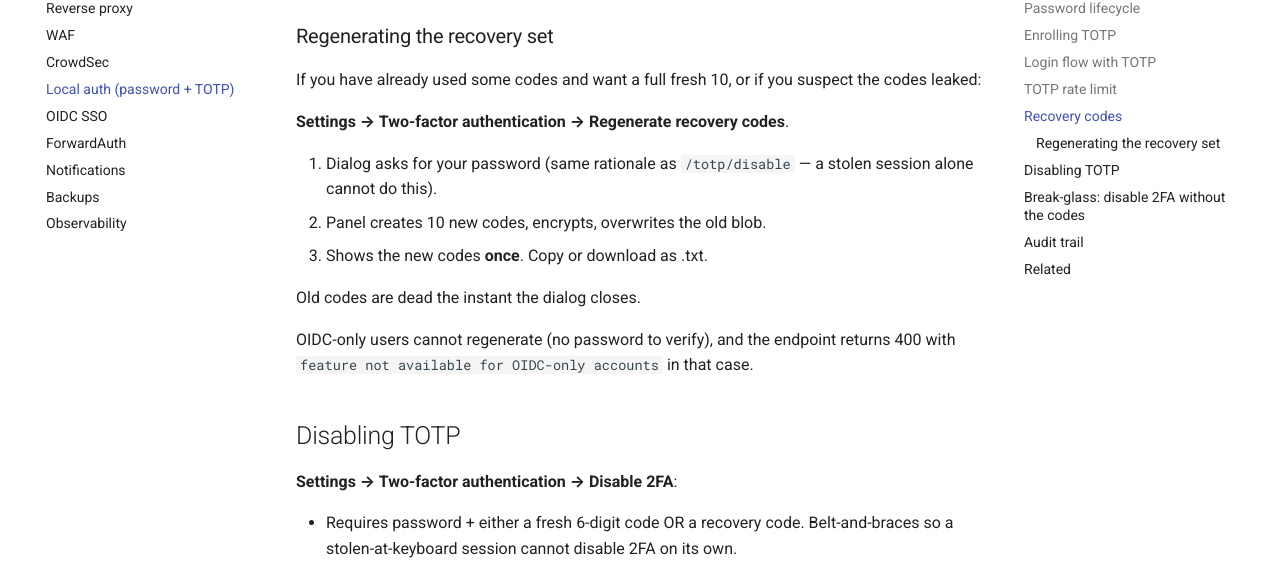
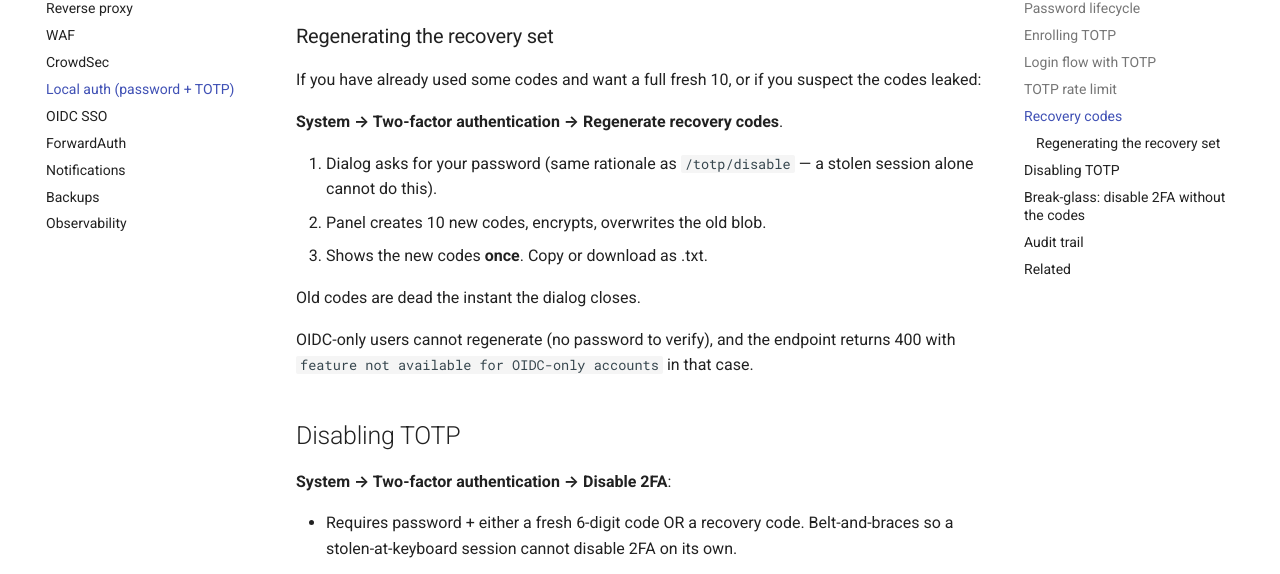
Before and after one commit to cmos486/argos-edge, an MkDocs documentation site: the page built from docs/features/auth-local.md, in a window 1280 px wide and 900 px high, scrolled down 2100 px. Shown: the part 148-722 px from the top of the window. Built offline with MkDocs 1.6.1 and Material for MkDocs 9.7.7, drawn with Linux system fonts in a browser that asks for light colours; comment, search, counter and statistics services are not loaded; some of the changed text lies outside the part shown.

Commit message:
docs: correct Settings -> System paths for 2FA enrollment

```diff
--- a/docs/features/auth-local.md
+++ b/docs/features/auth-local.md
@@ -32,7 +32,7 @@ touch an existing user's hash) or direct SQL.
 
 Every local user can add TOTP as a second factor.
 
-1. **Settings → Two-factor authentication → Enable 2FA**.
+1. **System → Two-factor authentication → Enable 2FA**.
 2. Panel generates a fresh 160-bit secret (base32-encoded), plus
    ten one-shot recovery codes.
 3. Dialog shows the QR, a copy-able secret, and the recovery codes
@@ -97,7 +97,7 @@ Consuming a code ends up in one of:
 If you have already used some codes and want a full fresh 10,
 or if you suspect the codes leaked:
 
-**Settings → Two-factor authentication → Regenerate recovery
+**System → Two-factor authentication → Regenerate recovery
 codes**.
 
 1. Dialog asks for your password (same rationale as `/totp/disable`
@@ -113,7 +113,7 @@ accounts` in that case.
 
 ## Disabling TOTP
 
-**Settings → Two-factor authentication → Disable 2FA**:
+**System → Two-factor authentication → Disable 2FA**:
 
 - Requires password + either a fresh 6-digit code OR a recovery
   code. Belt-and-braces so a stolen-at-keyboard session cannot
```
Also changed, not shown: docs/getting-started/first-run.md (+1 -1 lines), docs/getting-started/quickstart.md (+1 -1 lines), docs/screenshots/README.md (+3 -3 lines).
